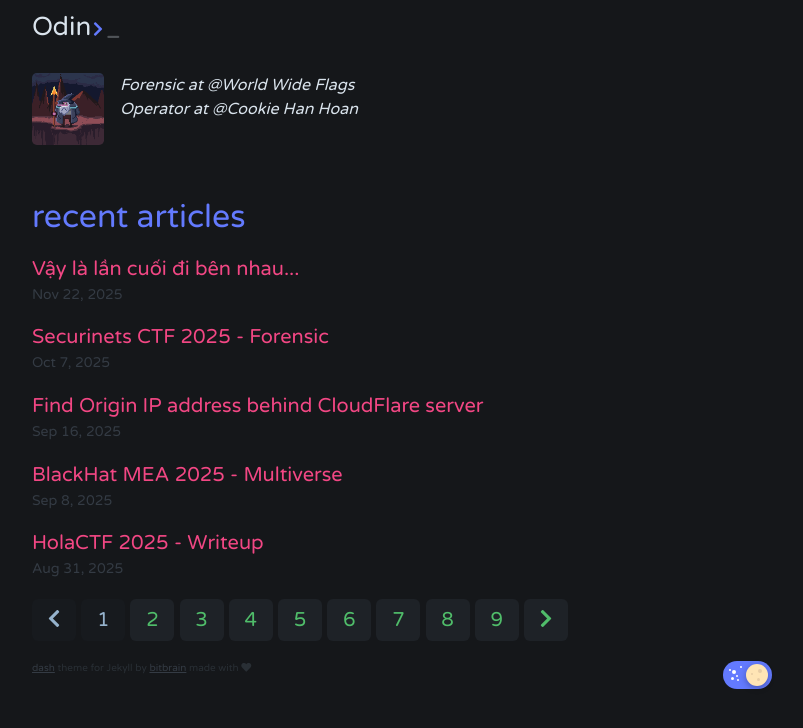
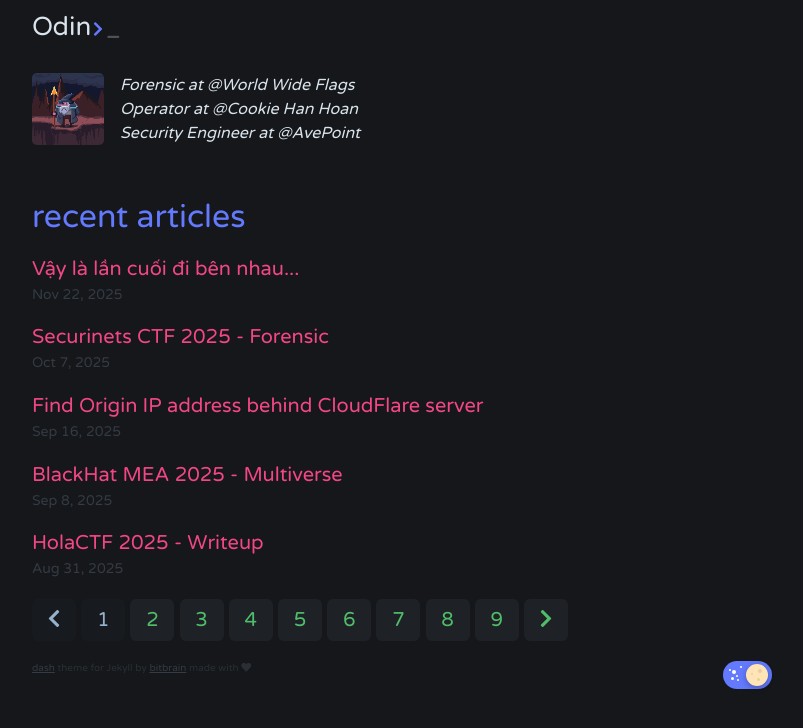
Before and after one commit to odintheprotector/odintheprotector.github.io, a Jekyll site: the page built from index.html, in a window 1280 px wide. Shown: the top 728 px of the page, without its empty margins (238-1041 px from the left). Built offline with Jekyll 4.4.1, drawn with Linux system fonts in a browser that asks for light colours; nearby versions of some CDN libraries; the list of posts is cut into pages by our own code.

Commit message:
Update _config.yml

```diff
--- a/_config.yml
+++ b/_config.yml
@@ -3,6 +3,7 @@ author: Odin
 description: > # this means to ignore newlines until "show_exerpts:"
   Forensic at @World Wide Flags
   <br/>Operator at @Cookie Han Hoan
+  <br/>Security Engineer at @AvePoint
 show_excerpts: false # set to true to show excerpts on the homepage
 
 paginate: 5
```
